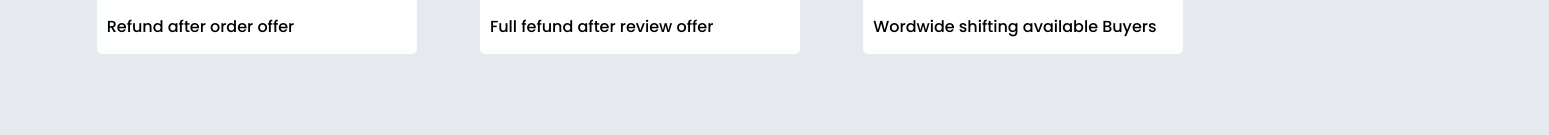
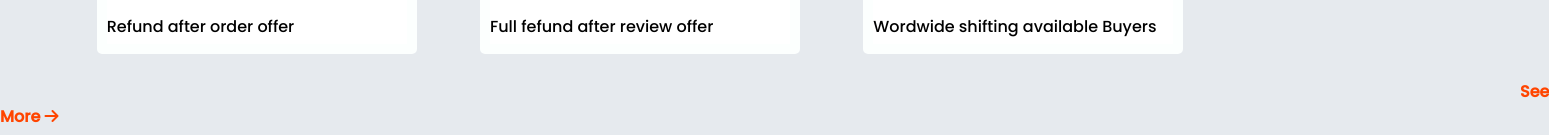
Before and after one commit to Rayhan426/influencer-gears, a plain HTML site: page index.html in a window 1280 px wide. Shown: the part 2015-2150 px from the top of the page, 1549 px wide, since content can reach past the window. Before the commit the page ends 2069 px from the top, so only its background shows below. Drawn offline with Linux system fonts and the light colour scheme.

Commit message:
link added

```diff
--- a/index.html
+++ b/index.html
@@ -130,6 +130,8 @@
             <p>Wordwide shifting available Buyers </p>
         </div>
     </section>
+    <br>
+    <a class="see-more-link" href="">See More <i class="fas fa-arrow-right"></i> </a>
 </body>
 
 </html>
--- a/style.css
+++ b/style.css
@@ -91,3 +91,11 @@ grid-template-columns: repeat(2,1fr);
     margin-right: 80px;
     margin-top: 30px;
 }
+ .see-more-link{
+    text-decoration: none;
+    color: orangered;
+    padding: 10px 20px;
+    border-radius: 10px;
+    margin-left: 1500px;
+    font-weight: bold;
+}
```
